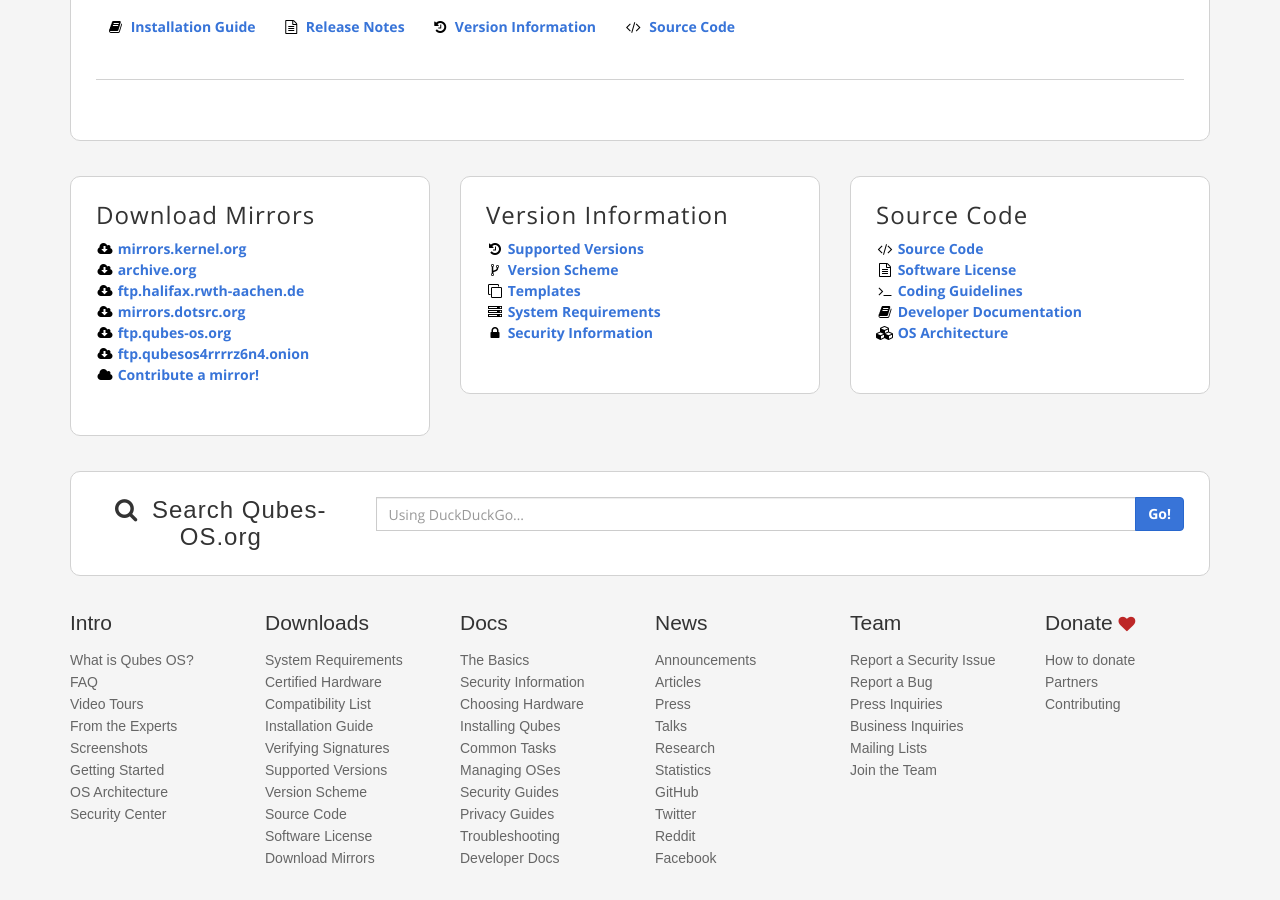
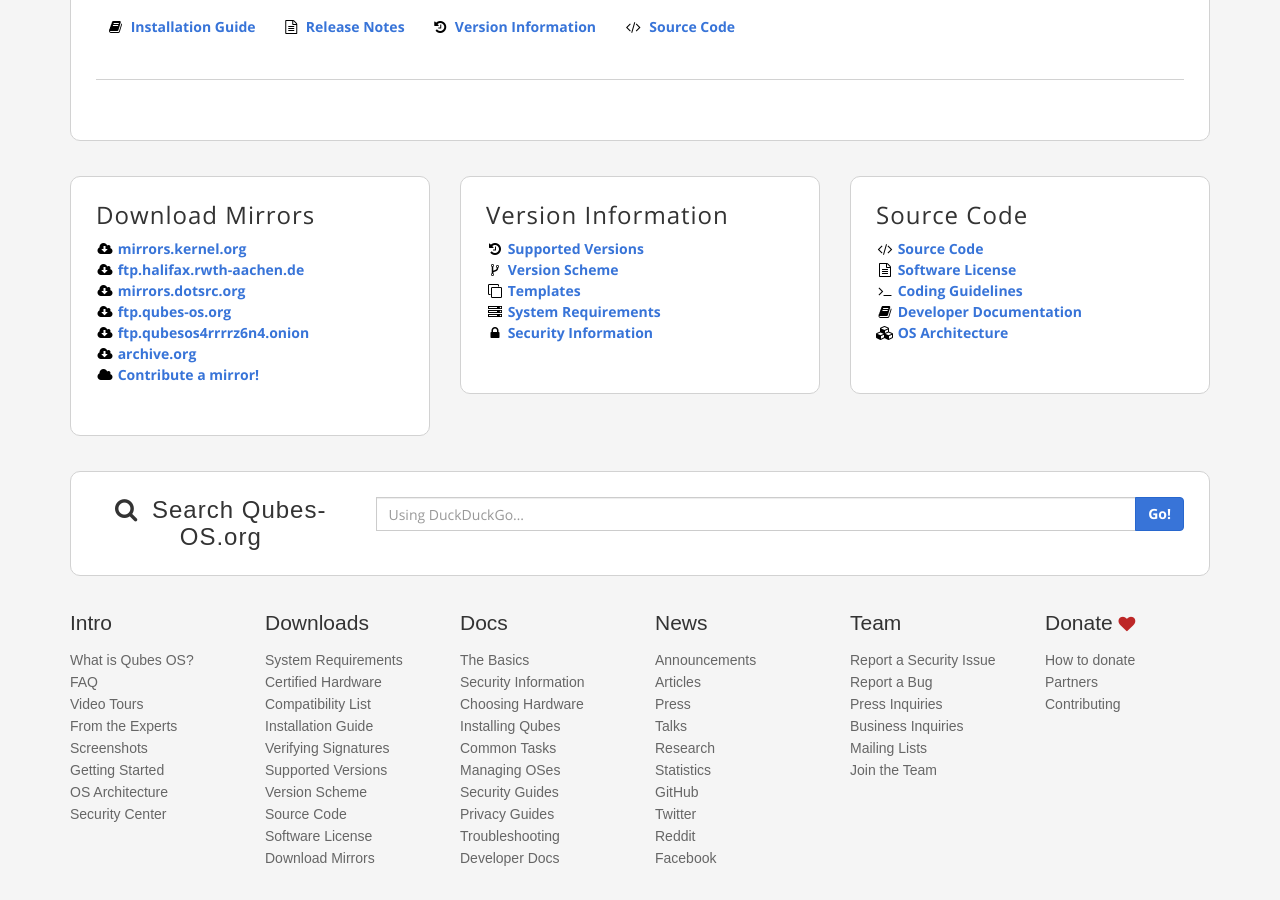
Before and after one commit to QubesOS/qubesos.github.io, a Jekyll site: the page built from pages/downloads.md, in a window 1280 px wide and 900 px high, scrolled down 2944 px. Built offline with Jekyll 4.4.1, drawn with Linux system fonts in a browser that asks for light colours; some web fonts are replaced.

Commit message:
Move archive.org mirror to the bottom of the list
Unlike the other mirrors, the archive.org mirror has to be
manually updated, so it will probably be updated only
infrequently (perhaps once per stable Qubes OS release).

```diff
--- a/pages/downloads.md
+++ b/pages/downloads.md
@@ -159,11 +159,11 @@ redirect_from:
       <h3 id="mirrors">Download Mirrors</h3>
       <ul class="list-unstyled">
         <li><a href="https://mirrors.kernel.org/qubes/iso/"><i class="fa fa-cloud-download fa-fw black-icon"></i> mirrors.kernel.org</a></li>
-        <li><a href="https://archive.org/download/QubesOS"><i class="fa fa-cloud-download fa-fw black-icon"></i> archive.org</a></li>
         <li><a href="http://ftp.halifax.rwth-aachen.de/qubes/iso/"><i class="fa fa-cloud-download fa-fw black-icon"></i> ftp.halifax.rwth-aachen.de</a></li>
         <li><a href="https://mirrors.dotsrc.org/qubes/"><i class="fa fa-cloud-download fa-fw black-icon"></i> mirrors.dotsrc.org</a></li>
         <li><a href="https://ftp.qubes-os.org/iso/"><i class="fa fa-cloud-download fa-fw black-icon"></i> ftp.qubes-os.org</a></li>
         <li><a href="http://ftp.qubesos4rrrrz6n4.onion/iso/"><i class="fa fa-cloud-download fa-fw black-icon"></i> ftp.qubesos4rrrrz6n4.onion</a></li>
+        <li><a href="https://archive.org/download/QubesOS"><i class="fa fa-cloud-download fa-fw black-icon"></i> archive.org</a></li>
         <li><a href="/downloads/mirrors/#instructions-for-mirror-operators"><i class="fa fa-cloud fa-fw black-icon"></i> Contribute a mirror!</a></li>
       </ul>
     </div>
```
